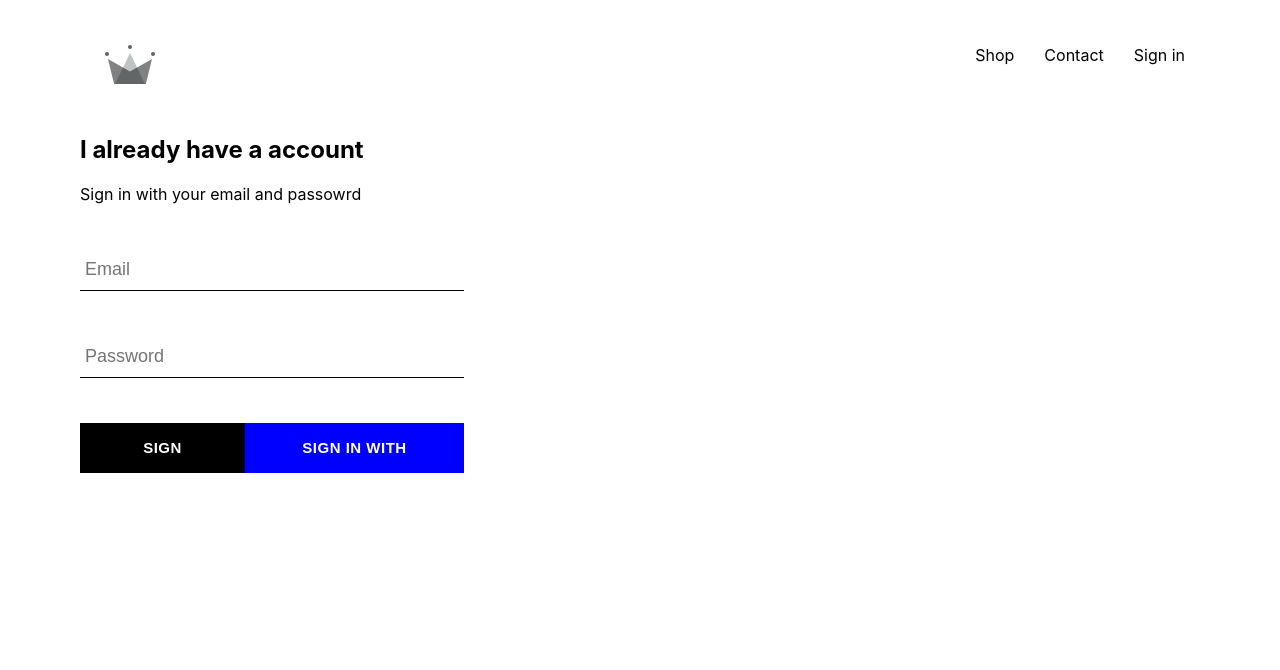
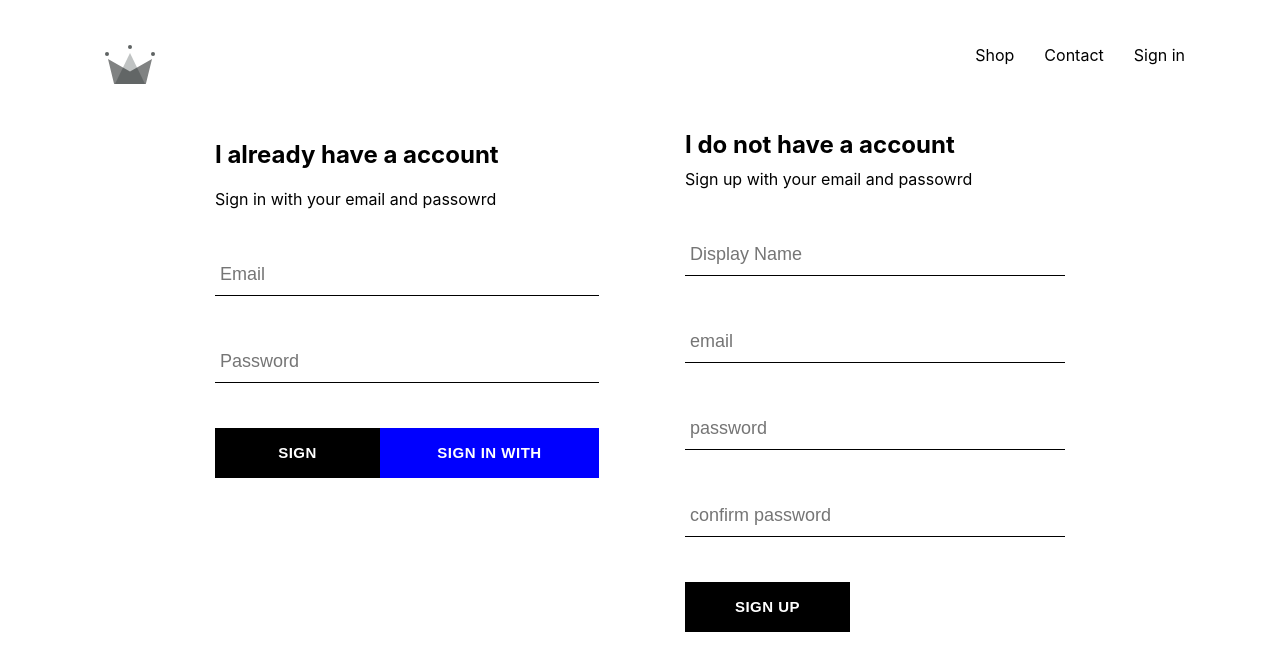
Before and after one commit to shubham2270/E-commerce-react-app, a React (Create React App) app: page /signin in a window 1280 px wide. Shown: the top 670 px of the page. Built offline with nearby package versions, Linux system fonts and the light colour scheme; no server answers.

Commit message:
Implemented firebase utils, included ability to store aunthenticated users into our firestore database

```diff
--- a/src/App.js
+++ b/src/App.js
@@ -7,20 +7,32 @@
 import Shop from "./pages/Shop";
 import SignInAndSignUpPage from "./pages/SignInAndSignUp/index";
 import Header from "./components/Header/index";
-import { auth } from "./firebase/firebase.utils";
+import { auth, createUserProfileDocument } from "./firebase/firebase.utils";
 
 function App() {
   const [currentUser, setCurrentUser] = useState(null);
 
   useEffect(() => {
     let unsubscribeFromAuth = null;
-    unsubscribeFromAuth = auth.onAuthStateChanged((user) => {
-      setCurrentUser(user);
+    unsubscribeFromAuth = auth.onAuthStateChanged(async (userAuth) => {
+      if (userAuth) {
+        const userRef = await createUserProfileDocument(userAuth);
 
-      console.log(user);
+        userRef.onSnapshot((snapShot) => {
+          setCurrentUser({
+            currentUser: {
+              id: snapShot.id,
+              ...snapShot.data(),
+            },
+          });
+        });
+      } else {
+        setCurrentUser(userAuth);
+      }
+
       return () => unsubscribeFromAuth();
     });
-  }, [currentUser]);
+  }, []);
 
   return (
     <div className="App">
--- a/src/components/Header/index.js
+++ b/src/components/Header/index.js
@@ -16,6 +16,7 @@
       <Options>
         <Option to="/shop">Shop</Option>
         <Option to="/contact">Contact</Option>
+        {console.log("current:", currentUser)}
         {currentUser ? (
           <Option onClick={() => auth.signOut()}>Sign out</Option>
         ) : (
--- /dev/null
+++ b/src/components/SignUp/index.js
@@ -0,0 +1,91 @@
+import React, { useState } from "react";
+
+import { auth, createUserProfileDocument } from "../../firebase/firebase.utils";
+import { SignUpWrapper, Title } from "./styles";
+import FormInput from "../FormInput/index";
+import CustomButton from "../CustomButton";
+
+const SignUp = () => {
+  const [credential, setCredential] = useState({
+    displayName: "",
+    email: "",
+    password: "",
+    confirmPassword: "",
+  });
+  const { displayName, email, password, confirmPassword } = credential || {};
+
+  const handleSubmit = async (event) => {
+    event.preventDefault();
+
+    if (password !== confirmPassword) {
+      alert("passwords don't match");
+      return;
+    }
+    try {
+      const { user } = await auth.createUserWithEmailAndPassword(
+        email,
+        password
+      );
+      console.log("setCre", credential);
+      await createUserProfileDocument(user, { displayName });
+      setCredential({
+        displayName: "",
+        email: "",
+        password: "",
+        confirmPassword: "",
+      });
+    } catch (error) {
+      console.log(error);
+    }
+  };
+
+  const handleChange = (event) => {
+    const { name, value } = event.target;
+    console.log("name:", name, "value:", value);
+    setCredential({ ...credential, [name]: value });
+  };
+
+  return (
+    <SignUpWrapper>
+      <Title>I do not have a account</Title>
+      <span>Sign up with your email and passowrd</span>
+      <form onSubmit={handleSubmit}>
+        <FormInput
+          type="text"
+          name="displayName"
+          value={displayName}
+          onChange={handleChange}
+          label="Display Name"
+          required
+        />
+        <FormInput
+          type="email"
+          name="email"
+          value={email}
+          onChange={handleChange}
+          label="email"
+          required
+        />
+        <FormInput
+          type="password"
+          name="password"
+          value={password}
+          onChange={handleChange}
+          label="password"
+          required
+        />
+        <FormInput
+          type="password"
+          name="confirmPassword"
+          value={confirmPassword}
+          onChange={handleChange}
+          label="confirm password"
+          required
+        />
+        <CustomButton type="submit">SIGN UP</CustomButton>
+      </form>
+    </SignUpWrapper>
+  );
+};
+
+export default SignUp;
--- /dev/null
+++ b/src/components/SignUp/styles.js
@@ -0,0 +1,11 @@
+import styled from "styled-components";
+
+export const SignUpWrapper = styled.div`
+  display: flex;
+  flex-direction: column;
+  width: 380px;
+`;
+
+export const Title = styled.h2`
+  margin: 10px 0px;
+`;
--- a/src/firebase/firebase.utils.js
+++ b/src/firebase/firebase.utils.js
@@ -12,6 +12,32 @@
   appId: "1:799037553260:web:3c62833b1e19f46dbfb649",
 };
 
+export const createUserProfileDocument = async (userAuth, additionalData) => {
+  if (!userAuth) return;
+
+  const userRef = firestore.doc(`users/${userAuth.uid}`);
+
+  const snapShot = await userRef.get();
+
+  if (!snapShot.exists) {
+    const { displayName, email } = userAuth;
+    const createdAt = new Date();
+
+    try {
+      await userRef.set({
+        displayName,
+        email,
+        createdAt,
+        ...additionalData,
+      });
+    } catch (error) {
+      console.log("error creating user", error.message);
+    }
+  }
+
+  return userRef;
+};
+
 firebase.initializeApp(firebaseConfig);
 
 export const auth = firebase.auth();
--- a/src/pages/SignInAndSignUp/index.js
+++ b/src/pages/SignInAndSignUp/index.js
@@ -1,12 +1,15 @@
 import React from "react";
 
 import SignIn from "../../components/SignIn/index";
+import SignUp from "../../components/SignUp/index";
+import { SignInAndSignUpWrapper } from "./styles";
 
 const SignInAndSignUpPage = () => {
   return (
-    <div>
+    <SignInAndSignUpWrapper>
       <SignIn />
-    </div>
+      <SignUp />
+    </SignInAndSignUpWrapper>
   );
 };
 
--- a/src/pages/SignInAndSignUp/styles.js
+++ b/src/pages/SignInAndSignUp/styles.js
@@ -1,3 +1,8 @@
 import styled from "styled-components";
 
-export const NAME = styled.div``;
+export const SignInAndSignUpWrapper = styled.div`
+  width: 850px;
+  display: flex;
+  justify-content: space-between;
+  margin: 30px auto;
+`;
```
